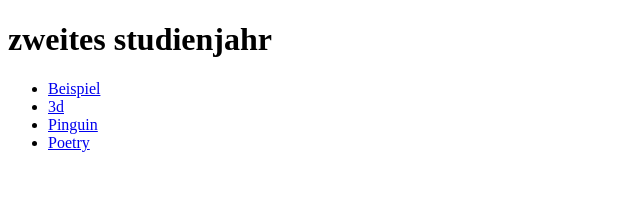
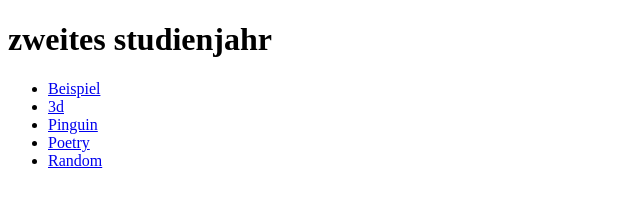
Before and after one commit to maschaw/zweites-studienjahr, a website: page index.html in a window 1280 px wide. Shown: the full height of the page, 0-640 px from the left. Drawn offline with Linux system fonts and the light colour scheme.

Commit message:
add random

```diff
--- a/index.html
+++ b/index.html
@@ -23,6 +23,9 @@
       <li>
         <a href="projects/poetry/index.html">Poetry</a>
       </li>
+      <li>
+        <a href="projects/random/index.html">Random</a>
+      </li>
     </ul>
   </body>
 </html>
```
Also changed, not shown: projects/random/index.html (+3 -0 lines).
